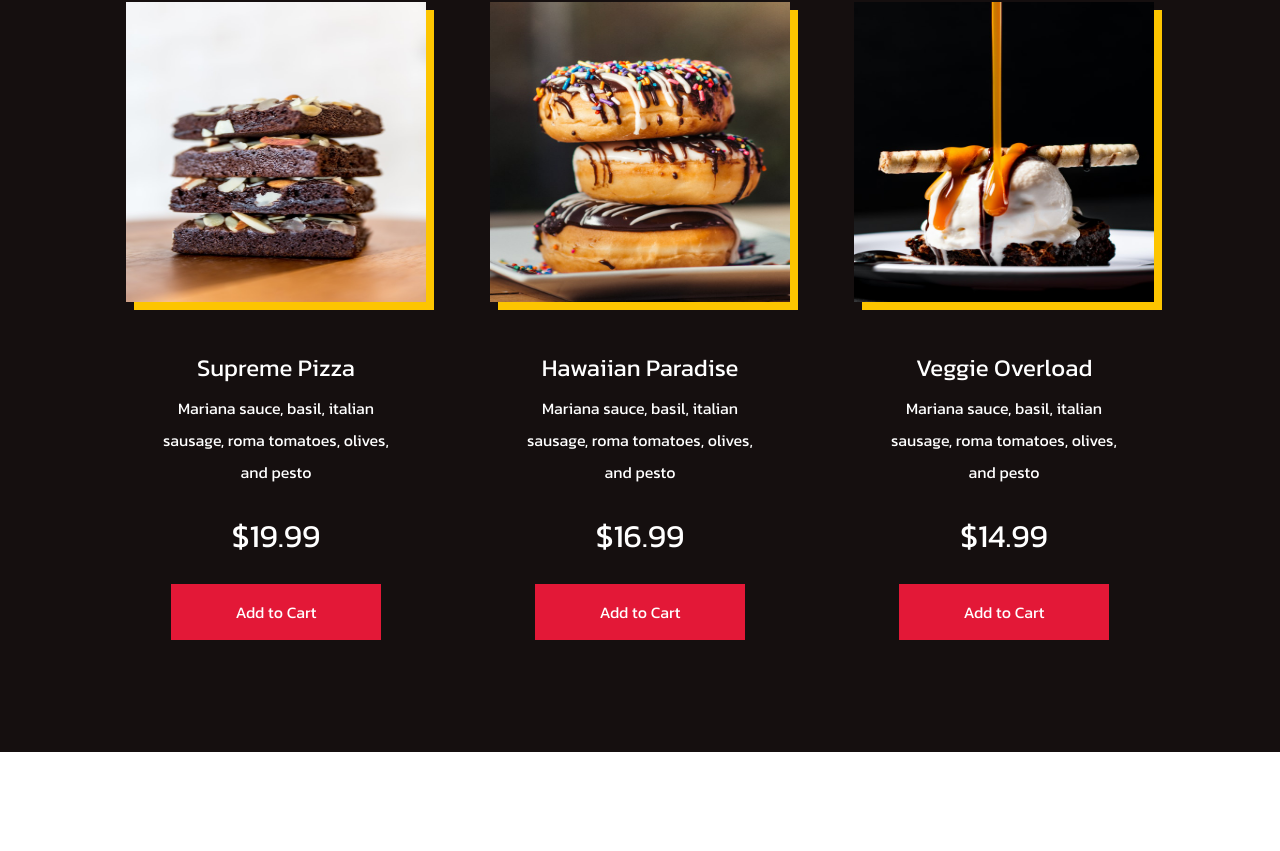
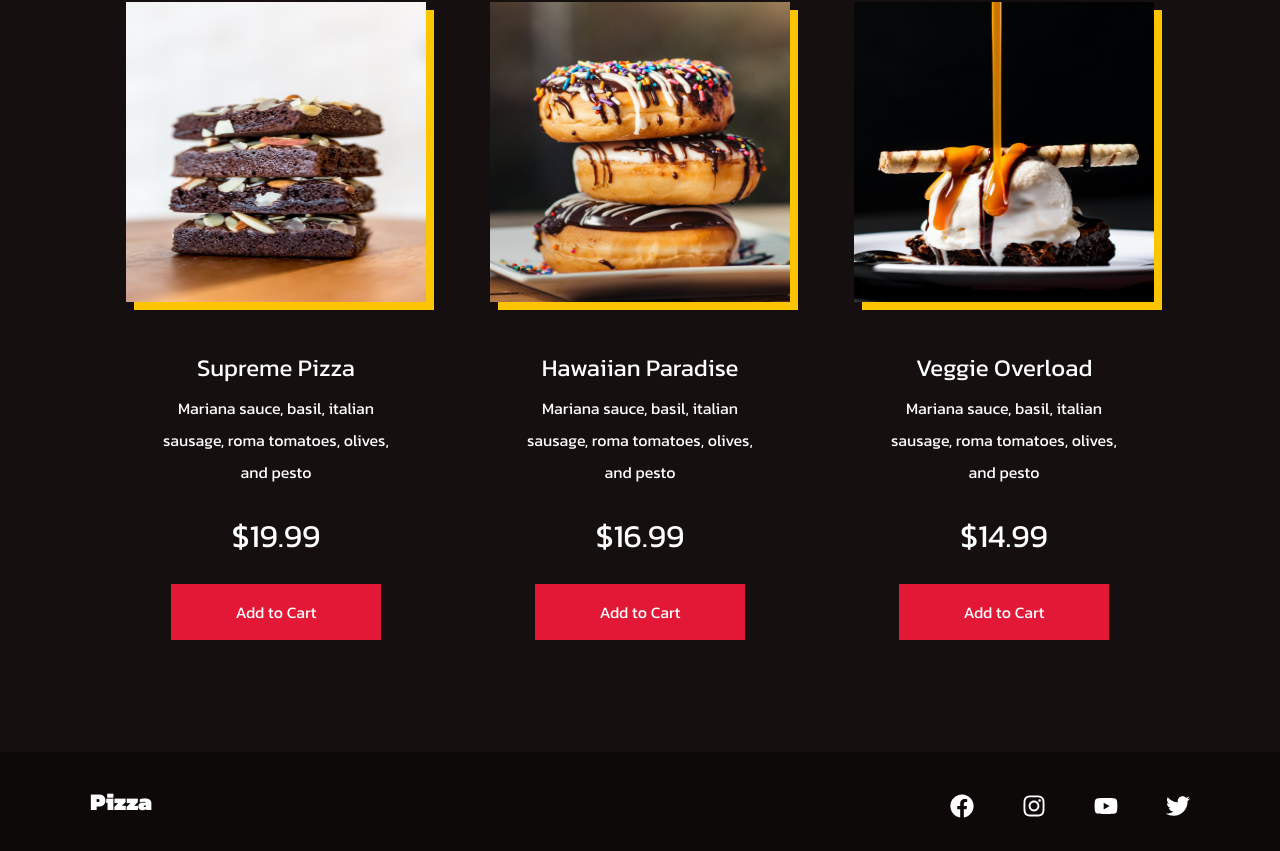
Before and after one commit to thuccv98/pizza, a React (Create React App) app: page / in a window 1280 px wide. Shown: the part 2464-3315 px from the top of the page. Before the commit the page ends 3216 px from the top, so only its background shows below. Built offline with nearby package versions, Linux system fonts and the light colour scheme.

Commit message:
Create footer component

```diff
--- a/src/App.js
+++ b/src/App.js
@@ -5,6 +5,7 @@
 import { productData } from './data/productData';
 import Feature from './components/Feature';
 import { productDataTwo } from './data/productDataTwo';
+import Footer from './components/Footer';
 
 function App() {
   return (
@@ -14,6 +15,7 @@
       <Products heading="Chose your favorite" data={productData} />
       <Feature />
       <Products heading="Sweet Treats for You" data={productDataTwo} />
+      <Footer />
     </Router>
   );
 }
--- /dev/null
+++ b/src/components/Footer.js
@@ -0,0 +1,107 @@
+import { FaFacebook, FaInstagram, FaTwitter, FaYoutube } from 'react-icons/fa';
+import { Link } from 'react-router-dom';
+import styled from 'styled-components';
+
+const FooterContainer = styled.footer`
+  background-color: #0d0909;
+`;
+
+const FooterWrap = styled.div`
+  padding: 16px 24px;
+  display: flex;
+  flex-direction: column;
+  justify-content: center;
+  align-items: center;
+  max-width: 1300px;
+  margin: 0 auto;
+`;
+
+const SocialMedia = styled.section`
+  max-width: 1300px;
+  width: 100%;
+`;
+
+const SocialMediaWrap = styled.div`
+  display: flex;
+  justify-content: space-between;
+  align-items: center;
+  max-width: 1100px;
+  margin: 16px auto 0 auto;
+
+  @media screen and (max-width: 820px) {
+    flex-direction: column;
+  }
+`;
+
+const SocialLogo = styled(Link)`
+  color: #fff;
+  justify-self: start;
+  cursor: pointer;
+  text-decoration: none;
+  font-size: 1.5rem;
+  display: flex;
+  align-items: center;
+  margin-bottom: 16px;
+  font-weight: bold;
+`;
+const SocialIcons = styled.div`
+  display: flex;
+  justify-content: space-between;
+  align-items: center;
+  width: 240px;
+`;
+
+const SocialIconLink = styled.a`
+  color: #fff;
+  font-size: 24px;
+`;
+
+const Footer = () => {
+  return (
+    <FooterContainer>
+      <FooterWrap>
+        <SocialMedia>
+          <SocialMediaWrap>
+            <SocialLogo to="/">Pizza</SocialLogo>
+            <SocialIcons>
+              <SocialIconLink
+                href="/"
+                target="_blank"
+                aria-label="Facebook"
+                rel="noopener noreferrer"
+              >
+                <FaFacebook />
+              </SocialIconLink>
+              <SocialIconLink
+                href="/"
+                target="_blank"
+                aria-label="Instagram"
+                rel="noopener noreferrer"
+              >
+                <FaInstagram />
+              </SocialIconLink>
+              <SocialIconLink
+                href="/"
+                target="_blank"
+                aria-label="Youtube"
+                rel="noopener noreferrer"
+              >
+                <FaYoutube />
+              </SocialIconLink>
+              <SocialIconLink
+                href="/"
+                target="_blank"
+                aria-label="Twitter"
+                rel="noopener noreferrer"
+              >
+                <FaTwitter />
+              </SocialIconLink>
+            </SocialIcons>
+          </SocialMediaWrap>
+        </SocialMedia>
+      </FooterWrap>
+    </FooterContainer>
+  );
+};
+
+export default Footer;
```
